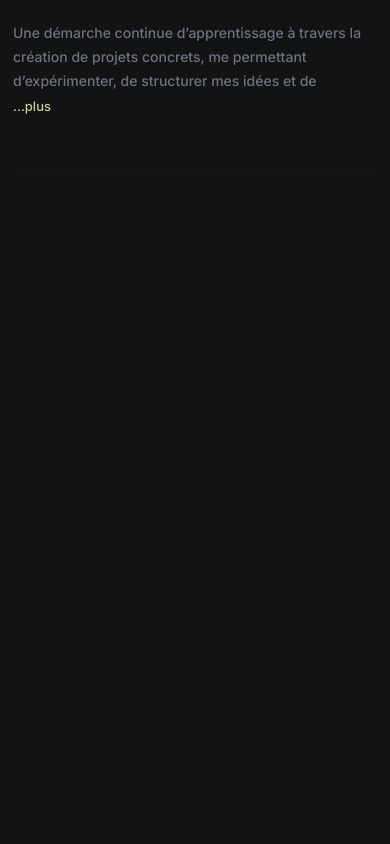
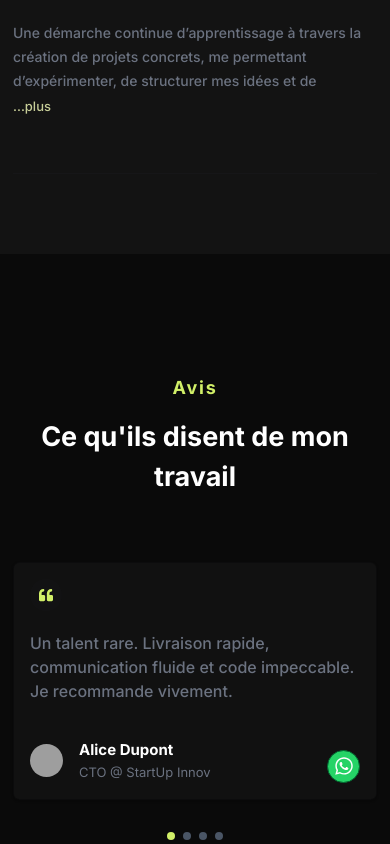
Before and after one commit to engouloudyllan/mon-portfolio, a React (Vite) app: page /my-portfolio in a window 390 px wide. Shown: the part 11156-12000 px from the top of the page. Before the commit the page ends 11450 px from the top, so only its background shows below. Built offline with nearby package versions, Linux system fonts and the light colour scheme; grey boxes are pictures that could not be loaded.

Commit message:
création section témoignages + responsive

```diff
--- a/src/views/main/index.tsx
+++ b/src/views/main/index.tsx
@@ -24,6 +24,10 @@ import { IoMdLink } from "react-icons/io";
 import { IoCode } from "react-icons/io5";
 import Pourcentage from "../../components/ui/Pourcentage";
 import Experience from "../../components/common/Experience";
+import { FaChevronLeft } from "react-icons/fa";
+import { FaChevronRight } from "react-icons/fa";
+import { FaQuoteLeft } from "react-icons/fa";
+import { FaWhatsapp } from "react-icons/fa";
 
 const MyPortfolio: React.FC = () => {
   const itemsTechnos = [
@@ -250,20 +254,142 @@ const MyPortfolio: React.FC = () => {
       colorClass: "text-pink-500",
     },
   ];
+  const testimonials = [
+    {
+      message:
+        "Un talent rare. Livraison rapide, communication fluide et code impeccable. Je recommande vivement.",
+      name: "Alice Dupont",
+      role: "CTO @ StartUp Innov",
+      avatar: "https://randomuser.me/api/portraits/women/44.jpg",
+      whatsapp: "https://wa.me/33600000000",
+    },
+    {
+      message:
+        "Notre MVP a été lancé en un temps record grâce à son expertise technique. La scalabilité est au rendez-vous.",
+      name: "Marc Tremblay",
+      role: "Fondateur & CEO",
+      avatar: "https://randomuser.me/api/portraits/men/32.jpg",
+      whatsapp: "https://wa.me/33700000000",
+    },
+    {
+      message:
+        "Très professionnel et à l’écoute. Il a su transformer nos idées en une application performante et intuitive.",
+      name: "Sophie Laurent",
+      role: "Product Manager",
+      avatar: "https://randomuser.me/api/portraits/women/68.jpg",
+      whatsapp: "https://wa.me/33611111111",
+    },
+    {
+      message:
+        "Une collaboration fluide du début à la fin. Le résultat dépasse nos attentes, tant sur le plan technique que design.",
+      name: "David Ngoma",
+      role: "Entrepreneur",
+      avatar: "https://randomuser.me/api/portraits/men/75.jpg",
+      whatsapp: "https://wa.me/237600000000",
+    },
+  ];
 
-  /*const itemsRef = React.useRef<HTMLDivElement[]>([]);
+  const [currentIndex, setCurrentIndex] = React.useState(0);
 
-  const addToRefs = (el: HTMLDivElement | null) => {
-    if (el && !itemsRef.current.includes(el)) {
-      itemsRef.current.push(el);
+  const btnPrevious = React.useRef<HTMLDivElement>(null);
+  const btnNext = React.useRef<HTMLDivElement>(null);
+
+  const slidesElements = React.useRef<HTMLDivElement[]>([]);
+
+  const addSlideToRefs = (el: HTMLDivElement | null) => {
+    if (el && !slidesElements.current.includes(el)) {
+      slidesElements.current.push(el);
     }
   };
 
-  useEffect(() => {
-    itemsRef.current.forEach((div) => {
-      div.addEventListener("click", () => {});
-    });
-  }, []); **/ //A mémoriser !!!
+  const dotsElements = React.useRef<HTMLDivElement[]>([]);
+
+  const adddotToRefs = (el: HTMLDivElement | null) => {
+    if (el && !dotsElements.current.includes(el)) {
+      dotsElements.current.push(el);
+    }
+  };
+  const updateSlide = (newIndex: number) => {
+    if (newIndex < 0) {
+      newIndex = testimonials.length - 1;
+    }
+    if (newIndex >= testimonials.length) {
+      newIndex = 0;
+    }
+    setCurrentIndex(newIndex);
+  };
+
+  const Next = () => {
+    updateSlide(currentIndex + 1);
+  };
+
+  const Previous = () => {
+    updateSlide(currentIndex - 1);
+  };
+
+  const currentSlide = testimonials[currentIndex];
+
+  const touchStartX = React.useRef(0);
+  const touchEndX = React.useRef(0);
+  const [isDragging, setIsDragging] = React.useState(false);
+
+  const handleTouchStart = (e: React.TouchEvent) => {
+    const startX = e.touches[0].clientX;
+    touchStartX.current = startX;
+    touchEndX.current = startX;
+  };
+
+  const handleTouchMove = (e: React.TouchEvent) => {
+    touchEndX.current = e.touches[0].clientX;
+  };
+
+  const handleTouchEnd = () => {
+    const deltaX = touchStartX.current - touchEndX.current;
+    const minSwipeDistance = 50;
+
+    if (Math.abs(deltaX) > minSwipeDistance) {
+      if (deltaX > 0) {
+        // Swipe vers la gauche → previous
+        Previous();
+      } else {
+        // Swipe vers la droite → next
+        Next();
+      }
+    }
+    // Réinitialiser
+    touchStartX.current = 0;
+    touchEndX.current = 0;
+  };
+
+  const handleMouseDown = (e: React.MouseEvent) => {
+    setIsDragging(true)
+    const startX = e.clientX;
+    touchStartX.current = startX;
+    touchEndX.current = startX;
+
+    document.addEventListener("mousemove", handleMouseMove);
+    document.addEventListener("mouseup", handleMouseUp);
+  };
+
+  const handleMouseMove = (e: MouseEvent) => {
+    touchEndX.current = e.clientX;
+  };
+
+  const handleMouseUp = () => {
+    setIsDragging(false)
+    const deltaX = touchStartX.current - touchEndX.current;
+    const minSwipeDistance = 50;
+    if (Math.abs(deltaX) > minSwipeDistance) {
+      if (deltaX > 0) Previous();
+      else Next();
+    }
+    touchStartX.current = 0;
+    touchEndX.current = 0;
+    document.removeEventListener("mousemove", handleMouseMove);
+    document.removeEventListener("mouseup", handleMouseUp);
+  };
+
+  React.useEffect(() => {}, []);
 
   return (
     <>
@@ -283,7 +409,7 @@ const MyPortfolio: React.FC = () => {
             <ul className="gap-8 flex flex-row">
               <li>
                 <a
-                  href="#accueil"
+                  href="#home"
                   className="font-body text-[#DFFD74] text-[1.01rem] font-normal max-xl:text-[14px]"
                 >
                   Accueil
@@ -291,7 +417,7 @@ const MyPortfolio: React.FC = () => {
               </li>
               <li>
                 <a
-                  href="#a_propos"
+                  href="#about"
                   className="font-body text-[#97979F] text-[1.01rem] font-normal max-xl:text-[14px]"
                 >
                   À propos
@@ -299,7 +425,7 @@ const MyPortfolio: React.FC = () => {
               </li>
               <li>
                 <a
-                  href="#competences"
+                  href="#skills"
                   className="font-body text-[#97979F] text-[1.01rem] font-normal max-xl:text-[14px]"
                 >
                   Compétences
@@ -323,7 +449,7 @@ const MyPortfolio: React.FC = () => {
               </li>
               <li>
                 <a
-                  href="#temoignages"
+                  href="#testimonials"
                   className="font-body text-[#97979F] text-[1.01rem] font-normal max-xl:text-[14px]"
                 >
                   Témoignages
@@ -347,7 +473,7 @@ const MyPortfolio: React.FC = () => {
         {/*********************************************  Section Hero ******************************************/}
         <div
           className="w-full h-auto bg-surface relative flex justify-center items-end min-h-screen"
-          id="accueil"
+          id="home"
         >
           {/**<div className="absolute inset-0 bg-primary-fixed/5 blur-2xl rounded-full w-auto h-screen max-w-200 mx-auto" />**/}
           <div className="absolute w-full h-screen flex justify-center items-center inset-0 z-0 ">
@@ -676,7 +802,7 @@ const MyPortfolio: React.FC = () => {
         {/*********************************************  Section about ******************************************/}
         <div
           className="w-full bg-surface flex justify-center px-5 items-center h-auto max-useCase2:px-3.25 mb-20"
-          id="a_propos"
+          id="about"
         >
           <div className="w-full h-auto bg-surface-low px-50 py-20 mx-auto max-w-437.5 rounded-2xl flex flex-row items-center justify-between contentAbout max-xll:flex-col max-xll:gap-16 max-useCase2:p-8!">
             <div className="flex flex-col gap-10 -translate-y-35 max-xll:translate-y-0 max-xll:items-center max-xll:text-center">
@@ -730,7 +856,7 @@ const MyPortfolio: React.FC = () => {
         {/*********************************************  Section skills ******************************************/}
         <div
           className="w-full bg-[#0e0e10] flex justify-center px-5 items-center h-auto max-useCase2:px-3.25 py-30"
-          id="competences"
+          id="skills"
         >
           <div className="w-full flex flex-col items-center gap-10 max-w-437.5 mx-auto">
             <div className="flex flex-col items-center gap-4">
@@ -1223,7 +1349,7 @@ const MyPortfolio: React.FC = () => {
         </div>
         {/*********************************************  Section Experience ******************************************/}
         <div
-          className="w-full bg-[#131313] flex justify-center items-center h-auto py-30"
+          className="w-full bg-[#131313] flex justify-center items-center h-auto pt-30 pb-20"
           id="experiences"
         >
           <div className="w-full flex flex-col items-center gap-24 max-w-410 mx-auto px-5 max-useCase2:px-3.25">
@@ -1270,6 +1396,109 @@ const MyPortfolio: React.FC = () => {
             </div>
           </div>
         </div>
+        {/*********************************************  Section Testimonials ******************************************/}
+        <div
+          className="w-full bg-[#0a0a0a] flex justify-center items-center h-auto py-30"
+          id="testimonials"
+        >
+          <div className="w-full flex flex-col items-center gap-16 max-w-210 mx-auto px-5 max-useCase2:px-3.25 justify-center">
+            <div className="flex flex-col items-center gap-4">
+              <h4 className="text-[18px] font-body font-bold text-primary-fixed tracking-widest">
+                Avis
+              </h4>
+              <p className="text-[40px] font-bold text-white font-body text-center max-useCase2:text-[27px]">
+                Ce qu'ils disent de mon travail
+              </p>
+            </div>
+            <div className="flex gap-30 justify-center items-center max-xl:gap-8">
+              <div
+                className="flex items-center justify-center w-10 h-10 hover:bg-gray-600/4 rounded-full cursor-pointer transition-all duration-300 max-md:hidden"
+                ref={btnPrevious}
+                onClick={() => {
+                  Previous();
+                }}
+              >
+                <FaChevronLeft className="size-4 text-[#6b7280]" />
+              </div>
+              <div className="flex flex-col gap-8 items-center justify-center">
+                <div
+                  className={`max-w-147 flex overflow-hidden border shadow-sm rounded-md border-gray-600/3 select-none ${isDragging ? "cursor-grabbing" : "cursor-grab"}`}
+                  onTouchStart={handleTouchStart}
+                  onTouchMove={handleTouchMove}
+                  onTouchEnd={handleTouchEnd}
+                  onMouseDown={handleMouseDown}
+                  style={{ touchAction: "pan-y" }}
+                >
+                  <div className="flex w-auto">
+                    <div
+                      className="w-full p-4 bg-[#111111] flex flex-col gap-5 min-w-147 items max-[647px]:min-w-0"
+                      ref={addSlideToRefs}
+                    >
+                      <div className="flex justify-center items-center w-8 h-8 bg-gray-600/3 rounded-full">
+                        <FaQuoteLeft className="size-3.5 text-primary-fixed" />
+                      </div>
+                      <div>
+                        <p className="text-[#6b7280] font-body font-medium">
+                          {currentSlide.message}
+                        </p>
+                      </div>
+                      <div className="flex justify-between items-end w-full mt-4">
+                        <div className="flex gap-4 items-center">
+                          <div className="w-8.25 h-8.25">
+                            <img
+                              src={currentSlide.avatar}
+                              alt="img_prometer"
+                              className="w-full h-full object-cover rounded-full"
+                            />
+                          </div>
+                          <div className="flex flex-col gap-0.5 ">
+                            <h5 className="text-white font-body font-bold text-[15px]">
+                              {currentSlide.name}
+                            </h5>
+                            <p className="text-[#6b7280] font-body text-[13px]">
+                              {currentSlide.role}
+                            </p>
+                          </div>
+                        </div>
+                        <div className="w-8.25 h-8.25">
+                          <a
+                            href={currentSlide.whatsapp}
+                            target="_blank"
+                            rel="noopener noreferrer"
+                            className="w-full h-full flex items-center justify-center rounded-full bg-[#25d366] border border-green-800 hover:bg-white transition-all duration-300 aSapp"
+                          >
+                            <FaWhatsapp className="text-white size-5 icone" />
+                          </a>
+                        </div>
+                      </div>
+                    </div>
+                  </div>
+                </div>
+                <div className="flex justify-center gap-2">
+                  {testimonials.map((_, index) => (
+                    <div
+                      key={index}
+                      className={`w-2 h-2 rounded-full transition-all duration-300 cursor-pointer ${index === currentIndex ? "bg-primary-fixed" : "bg-gray-600"}`}
+                      ref={adddotToRefs}
+                      onClick={() => {
+                        updateSlide(index);
+                      }}
+                    />
+                  ))}
+                </div>
+              </div>
+              <div
+                className="flex items-center justify-center w-10 h-10 hover:bg-gray-600/4 rounded-full cursor-pointer transition-all duration-300 max-md:hidden"
+                ref={btnNext}
+                onClick={() => {
+                  Next();
+                }}
+              >
+                <FaChevronRight className="size-4 text-[#6b7280]" />
+              </div>
+            </div>
+          </div>
+        </div>
       </main>
     </>
   );
--- a/src/views/main/main.css
+++ b/src/views/main/main.css
@@ -174,3 +174,7 @@ body {
   transform: scale(1.12) rotate(1deg);
   filter: grayscale(0%) brightness(1.1);
 }
+
+.aSapp:hover .icone {
+  color: #25d366;
+}
```
